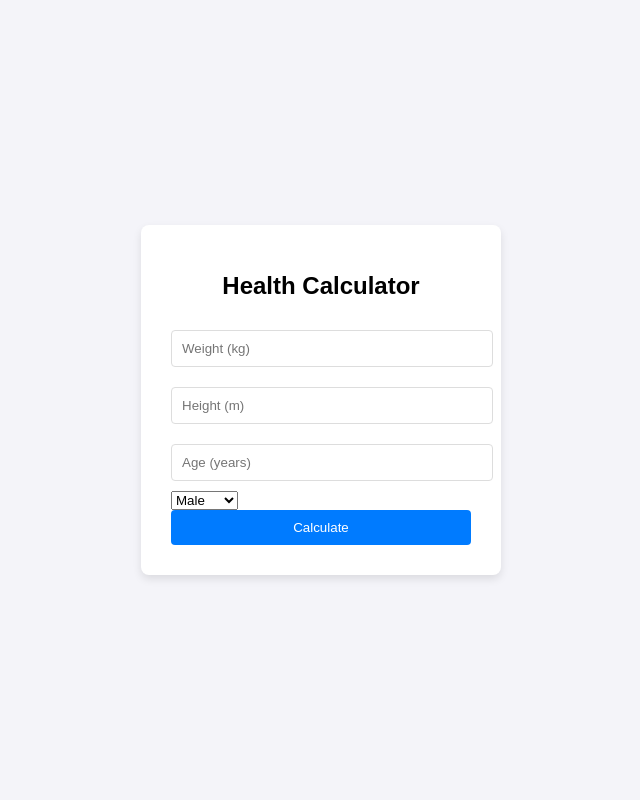
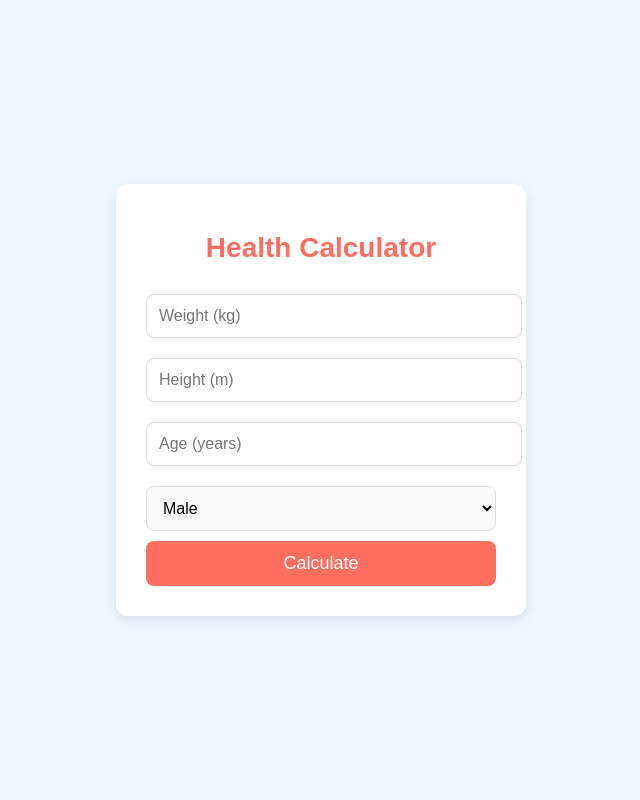
Before and after one commit to Gregory95400/healt, a Flask app: page / in a window 1280 px wide. Shown: the whole page, without its empty margins (319-959 px from the left). Run offline with Flask 3, Linux system fonts and the light colour scheme.

Commit message:
Update index.html

```diff
--- a/templates/index.html
+++ b/templates/index.html
@@ -6,8 +6,8 @@
     <title>Health Calculator</title>
     <style>
         body {
-            font-family: Arial, sans-serif;
-            background-color: #f4f4f9;
+            font-family: 'Arial', sans-serif;
+            background-color: #f0f8ff;
             margin: 0;
             padding: 0;
             display: flex;
@@ -18,40 +18,56 @@
         .container {
             background-color: #fff;
             padding: 30px;
-            border-radius: 8px;
-            box-shadow: 0 4px 8px rgba(0, 0, 0, 0.1);
-            width: 300px;
+            border-radius: 12px;
+            box-shadow: 0 4px 12px rgba(0, 0, 0, 0.1);
+            width: 350px;
+            text-align: center;
         }
         .container h1 {
-            font-size: 24px;
-            text-align: center;
+            font-size: 28px;
+            color: #ff6f61;
             margin-bottom: 20px;
         }
-        input {
+        input, select {
             width: 100%;
-            padding: 10px;
+            padding: 12px;
             margin: 10px 0;
-            border-radius: 4px;
+            border-radius: 8px;
             border: 1px solid #ddd;
+            font-size: 16px;
+        }
+        input:focus, select:focus {
+            border-color: #ff6f61;
+            outline: none;
         }
         button {
             width: 100%;
-            padding: 10px;
-            background-color: #007bff;
+            padding: 12px;
+            background-color: #ff6f61;
             border: none;
             color: white;
-            border-radius: 4px;
+            border-radius: 8px;
             cursor: pointer;
+            font-size: 18px;
         }
         button:hover {
-            background-color: #0056b3;
+            background-color: #ff4f3a;
         }
         .result {
             margin-top: 20px;
-            padding: 10px;
-            background-color: #e9ecef;
-            border-radius: 4px;
+            padding: 15px;
+            background-color: #ffe6e0;
+            border-radius: 8px;
             text-align: center;
+            font-size: 18px;
+            color: #333;
+        }
+        .result h3 {
+            margin: 5px 0;
+            color: #ff6f61;
+        }
+        select {
+            background-color: #f9f9f9;
         }
     </style>
 </head>
```
